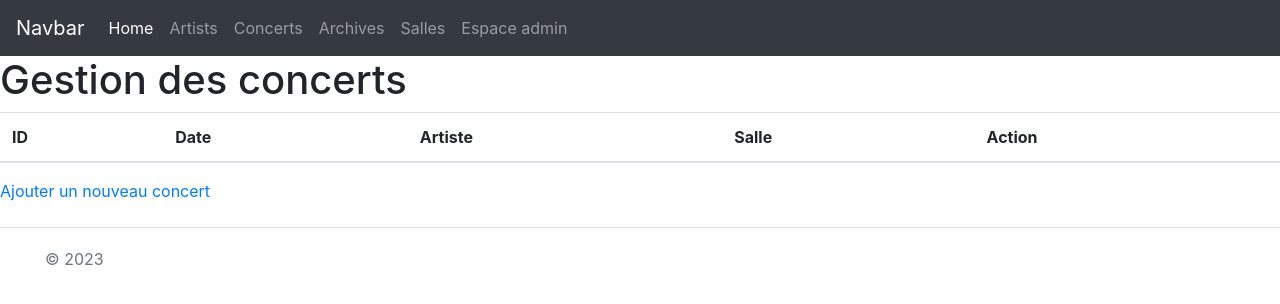
After one commit to JN-Lazyturtle/concertProject, a Symfony app: template templates/concert/manage.html.twig in a window 1280 px wide. The commit adds this page. Shown: the top 304 px of the page. Run offline with Twig, Linux system fonts and the light colour scheme; the template is opened without the code that fills it, so the values that code supplies are empty; some libraries are stand-ins or nearby versions.

Commit message:
correction et ajout divers

```diff
--- a/composer.json
+++ b/composer.json
@@ -15,9 +15,11 @@
         "symfony/console": "6.2.*",
         "symfony/dotenv": "6.2.*",
         "symfony/flex": "^2",
+        "symfony/form": "6.2.*",
         "symfony/framework-bundle": "6.2.*",
         "symfony/runtime": "6.2.*",
         "symfony/twig-bundle": "6.2.*",
+        "symfony/validator": "6.2.*",
         "symfony/yaml": "6.2.*"
     },
     "config": {
--- a/src/DataFixtures/PictureFixture.php
+++ b/src/DataFixtures/PictureFixture.php
@@ -25,8 +25,8 @@ class PictureFixture extends Fixture
         $manager->persist($ziakPic);
 
         $linkinparkPic = new Picture();
-        $linkinparkPic->setNameP('Linkin Park - poster');
-        $linkinparkPic->setUrl('https://m.media-amazon.com/images/I/71yF0tmeY3L._AC_SL1500_.jpg');
+        $linkinparkPic->setNameP('Linkin Park - en concert');
+        $linkinparkPic->setUrl('https://www.parismatch.com/lmnr/f/webp/r/960,640,FFFFFF,forcex,center-middle/img/var/pm/public/media/image/2022/03/03/17/Linkin-Park-remonte-sur-scene-pour-honorer-Chester-Bennington.jpg?VersionId=JYPc79PRzfYB3munFgz1OAQHci13pLpM');
         $manager->persist($linkinparkPic);
 
         $manager->flush();
--- a/templates/base.html.twig
+++ b/templates/base.html.twig
@@ -22,41 +22,7 @@
 
     <body>
         <header>
-            <nav class="navbar navbar-expand-lg navbar-dark bg-dark">
-                <a class="navbar-brand" href="#">Navbar</a>
-                <button class="navbar-toggler" type="button" data-toggle="collapse" data-target="#navbarSupportedContent" aria-controls="navbarSupportedContent" aria-expanded="false" aria-label="Toggle navigation">
-                    <span class="navbar-toggler-icon"></span>
-                </button>
-
-                <div class="collapse navbar-collapse" id="navbarSupportedContent">
-                    <ul class="navbar-nav mr-auto">
-                        <li class="nav-item active">
-                            <a class="nav-link" href="#">Home <span class="sr-only">(current)</span></a>
-                        </li>
-                        <li class="nav-item">
-                            <a class="nav-link" href="#">Link</a>
-                        </li>
-                        <li class="nav-item dropdown">
-                            <a class="nav-link dropdown-toggle" href="#" id="navbarDropdown" role="button" data-toggle="dropdown" aria-haspopup="true" aria-expanded="false">
-                                Dropdown
-                            </a>
-                            <div class="dropdown-menu" aria-labelledby="navbarDropdown">
-                                <a class="dropdown-item" href="#">Action</a>
-                                <a class="dropdown-item" href="#">Another action</a>
-                                <div class="dropdown-divider"></div>
-                                <a class="dropdown-item" href="#">Something else here</a>
-                            </div>
-                        </li>
-                        <li class="nav-item">
-                            <a class="nav-link disabled" href="#">Disabled</a>
-                        </li>
-                    </ul>
-                    <form class="form-inline my-2 my-lg-0">
-                        <input class="form-control mr-sm-2" type="search" placeholder="Search" aria-label="Search">
-                        <button class="btn btn-outline-success my-2 my-sm-0" type="submit">Search</button>
-                    </form>
-                </div>
-            </nav>
+            {{ include('navbar.html.twig') }}
         </header>
 
         {% block page_title %}
@@ -64,7 +30,7 @@
         {% block page_content %}
         {% endblock %}
         <footer>
-
+            {{ include('footer.html.twig') }}
         </footer>
     </body>
 </html>
--- /dev/null
+++ b/templates/concert/manage.html.twig
@@ -0,0 +1,51 @@
+{% extends "base.html.twig" %}
+
+{% block page_title %}
+    <h1>Gestion des concerts</h1>
+{% endblock %}
+
+{% block page_content %}
+
+    <div>
+            <table class="table">
+                <thead>
+                <tr>
+                    <th scope="col">ID</th>
+                    <th scope="col">Date</th>
+                    <th scope="col">Artiste</th>
+                    <th scope="col">Salle</th>
+                    <th scope="col">Action</th>
+                </tr>
+                </thead>
+                <tbody>
+                {% for concert in concertList %}
+                <tr>
+                    <th scope="row">{{ concert.getId() }}</th>
+                    <td>{{ concert.getDateC().format('d-m-Y H:i') }}</td>
+                    <td>
+                        {% for artist in concert.getArtists() %}
+                            {{ artist.getNameA() }},
+                        {% endfor %}
+                    </td>
+                    <td>{{ concert.getConcertHall().getNameH() }}</td>
+                    <td>Supprimer</td>
+                </tr>
+                {% endfor %}
+                </tbody>
+            </table>
+
+
+            </div>
+
+    </div>
+    <div>
+        <a href="{{ path('concert_create') }}">Ajouter un nouveau concert</a>
+    </div>
+
+    <style>
+        img{
+            max-width: 20%;
+        }
+    </style>
+
+{% endblock %}
--- /dev/null
+++ b/templates/footer.html.twig
@@ -0,0 +1,14 @@
+<footer class="d-flex flex-wrap justify-content-between align-items-center py-3 my-4 border-top">
+    <div class="col-md-4 d-flex align-items-center">
+        <a href="/" class="mb-3 me-2 mb-md-0 text-muted text-decoration-none lh-1">
+            <svg class="bi" width="30" height="24"><use xlink:href="#bootstrap"/></svg>
+        </a>
+        <span class="mb-3 mb-md-0 text-muted">&copy; 2023</span>
+    </div>
+
+    <ul class="nav col-md-4 justify-content-end list-unstyled d-flex">
+        <li class="ms-3"><a class="text-muted" href="#"><svg class="bi" width="24" height="24"><use xlink:href="#twitter"/></svg></a></li>
+        <li class="ms-3"><a class="text-muted" href="#"><svg class="bi" width="24" height="24"><use xlink:href="#instagram"/></svg></a></li>
+        <li class="ms-3"><a class="text-muted" href="#"><svg class="bi" width="24" height="24"><use xlink:href="#facebook"/></svg></a></li>
+    </ul>
+</footer>
--- /dev/null
+++ b/templates/navbar.html.twig
@@ -0,0 +1,52 @@
+{% block page_navbar %}
+    <nav class="navbar navbar-expand-lg navbar-dark bg-dark">
+        <a class="navbar-brand" href="#">Navbar</a>
+        <button class="navbar-toggler" type="button" data-toggle="collapse" data-target="#navbarSupportedContent" aria-controls="navbarSupportedContent" aria-expanded="false" aria-label="Toggle navigation">
+            <span class="navbar-toggler-icon"></span>
+        </button>
+
+        <div class="collapse navbar-collapse" id="navbarSupportedContent">
+            <ul class="navbar-nav mr-auto">
+                <li class="nav-item active">
+                    <a class="nav-link" href="https://webinfo.iutmontp.univ-montp2.fr/~NUSSBAUMERJ/concertProject/public/artists">Home <span class="sr-only">(current)</span></a>
+                </li>
+                <li class="nav-item">
+                    <a class="nav-link" href="https://webinfo.iutmontp.univ-montp2.fr/~NUSSBAUMERJ/concertProject/public/artists">Artists</a>
+                </li>
+                <li class="nav-item">
+                    <a class="nav-link" href="https://webinfo.iutmontp.univ-montp2.fr/~NUSSBAUMERJ/concertProject/public/concerts">Concerts</a>
+                </li>
+                <li class="nav-item">
+                    <a class="nav-link" href="https://webinfo.iutmontp.univ-montp2.fr/~NUSSBAUMERJ/concertProject/public/archives">Archives</a>
+                </li>
+                <li class="nav-item">
+                    <a class="nav-link" href="https://webinfo.iutmontp.univ-montp2.fr/~NUSSBAUMERJ/concertProject/public/salles">Salles</a>
+                </li>
+                <li class="nav-item">
+                    <a class="nav-link" href="{{ path('concert_admin') }}">Espace admin</a>
+                </li>
+{#                <li class="nav-item">#}
+{#                    <a class="nav-link" href="{{ path('connexion') }}">Connexion</a>#}
+{#                </li>#}
+    {#            <li class="nav-item dropdown">#}
+    {#                <a class="nav-link dropdown-toggle" href="#" id="navbarDropdown" role="button" data-toggle="dropdown" aria-haspopup="true" aria-expanded="false">#}
+    {#                    Dropdown#}
+    {#                </a>#}
+    {#                <div class="dropdown-menu" aria-labelledby="navbarDropdown">#}
+    {#                    <a class="dropdown-item" href="#">Action</a>#}
+    {#                    <a class="dropdown-item" href="#">Another action</a>#}
+    {#                    <div class="dropdown-divider"></div>#}
+    {#                    <a class="dropdown-item" href="#">Something else here</a>#}
+    {#                </div>#}
+    {#            </li>#}
+    {#            <li class="nav-item">#}
+    {#                <a class="nav-link disabled" href="#">Disabled</a>#}
+    {#            </li>#}
+            </ul>
+{#            <form class="form-inline my-2 my-lg-0">#}
+{#                <input class="form-control mr-sm-2" type="search" placeholder="Search" aria-label="Search">#}
+{#                <button class="btn btn-outline-success my-2 my-sm-0" type="submit">Search</button>#}
+{#            </form>#}
+        </div>
+    </nav>
+{% endblock %}
```
Also changed, not shown: src/Controller/ArtistController.php (+11 -6 lines), src/Controller/ConcertController.php (added, +63 -0 lines), src/Entity/Artist.php (+7 -0 lines), src/Entity/ConcertHall.php (+7 -0 lines), src/Form/ConcertType.php (added, +38 -0 lines), templates/artist/artist.html.twig (added, +23 -0 lines), templates/artist/index.html.twig (+11 -7 lines), templates/concert/concert.html.twig (added, +32 -0 lines), templates/concert/create.html.twig (added, +9 -0 lines), templates/concert/index.html.twig (added, +35 -0 lines), 2 other files.
